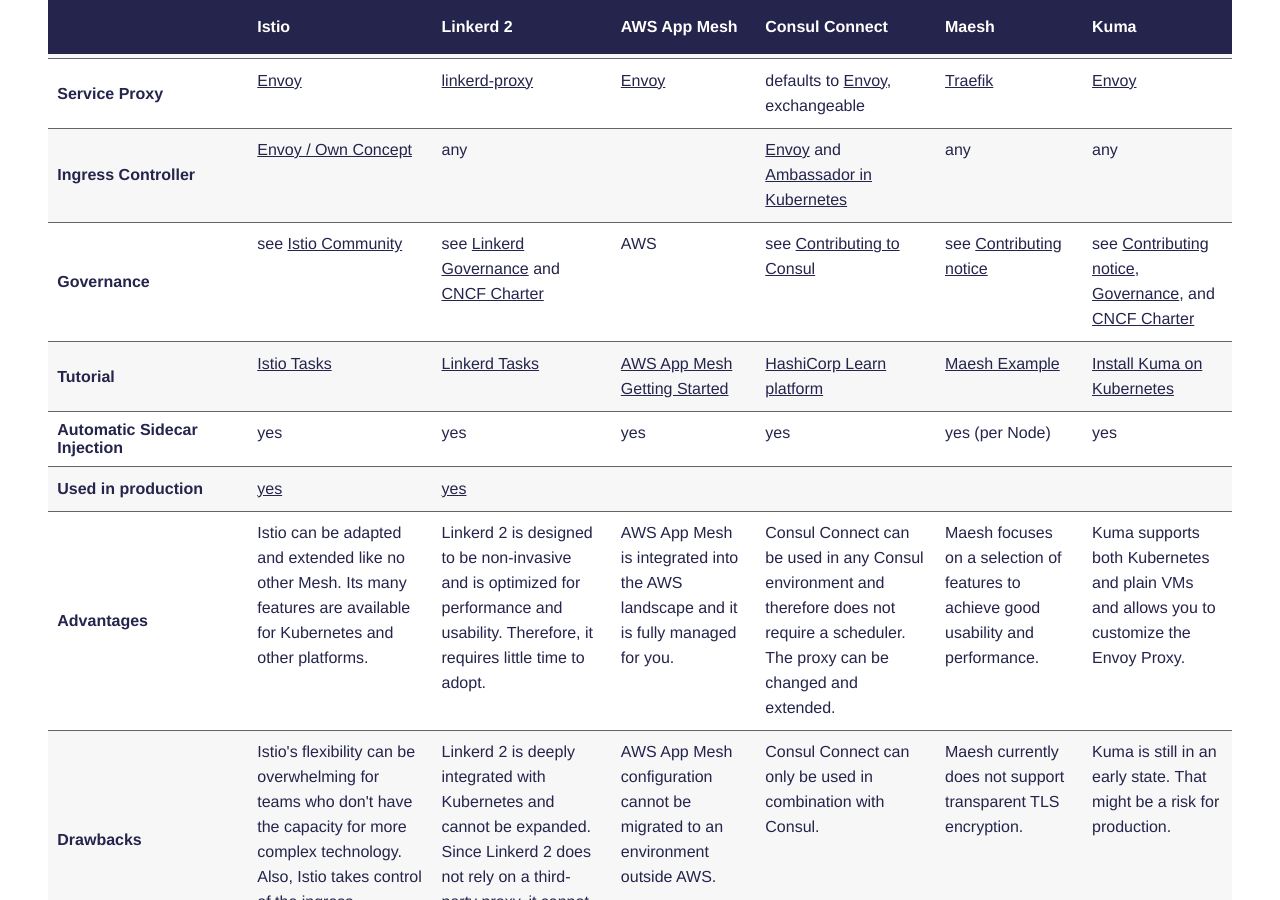
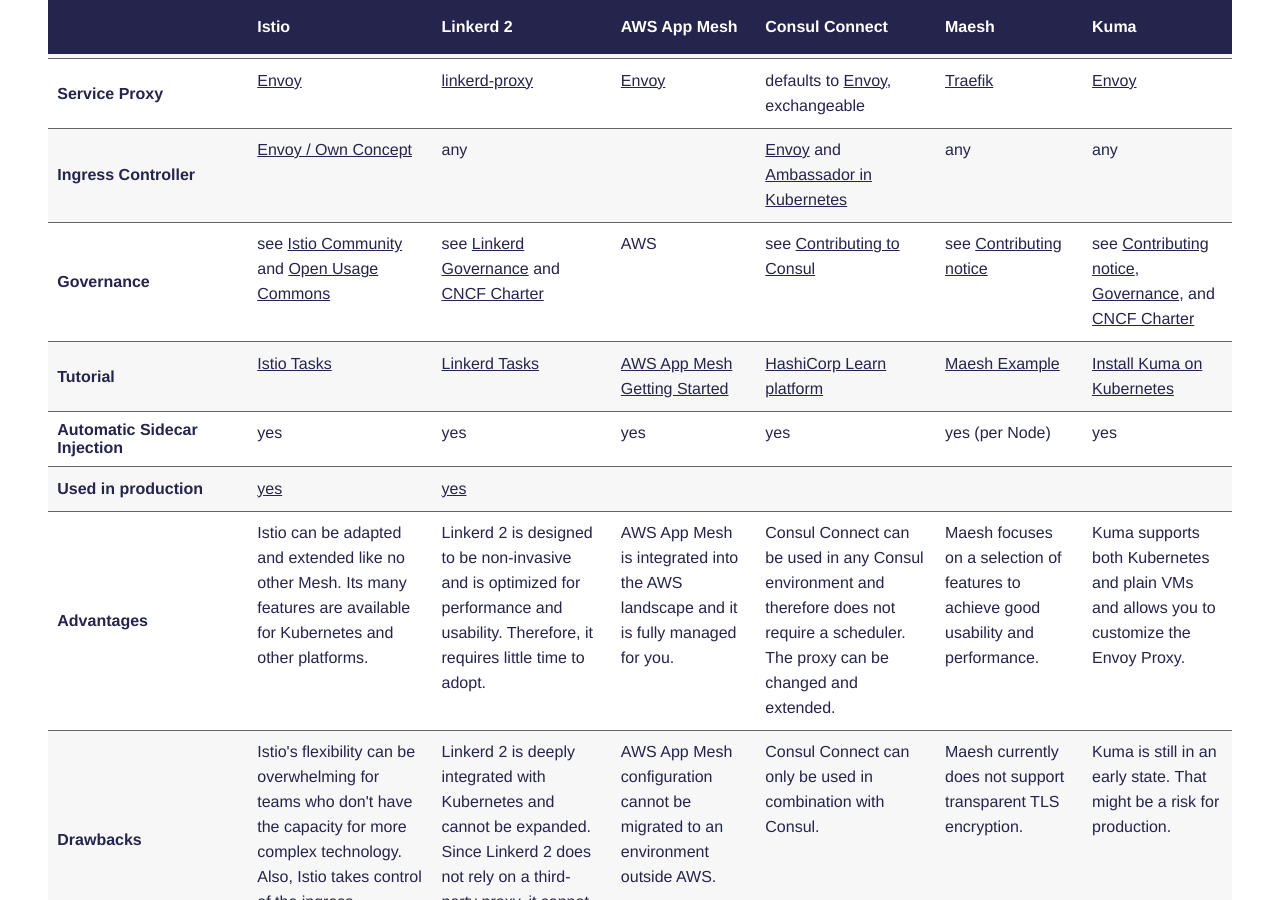
Before and after one commit to servicemesh-es/servicemesh.es, a Jekyll site: the page built from index.md, in a window 1280 px wide and 900 px high, scrolled down 4916 px. Built offline with Jekyll 4.4.1, drawn with Linux system fonts in a browser that asks for light colours; some web fonts are replaced.

Commit message:
added Link to Open Usage Commons

```diff
--- a/_includes/comparison.html
+++ b/_includes/comparison.html
@@ -60,7 +60,7 @@
       </tr>
       <tr>
           <th scope="row">Governance</th>
-          <td>see <a href="https://github.com/istio/community#istio-community" target="_blank">Istio Community</a></td>
+          <td>see <a href="https://github.com/istio/community#istio-community" target="_blank">Istio Community</a> and <a href="https://openusage.org/" target="_blank">Open Usage Commons</a></td>
           <td>see <a href="https://github.com/linkerd/linkerd2/blob/master/GOVERNANCE.md" target="_blank">Linkerd Governance</a> and <a href="https://github.com/cncf/foundation/blob/master/charter.md" target="_blank" >CNCF Charter</a></td>
           <td>AWS</td>
           <td>see <a href="https://github.com/hashicorp/consul/blob/master/.github/CONTRIBUTING.md" target="_blank">Contributing to Consul</a></td>
```
